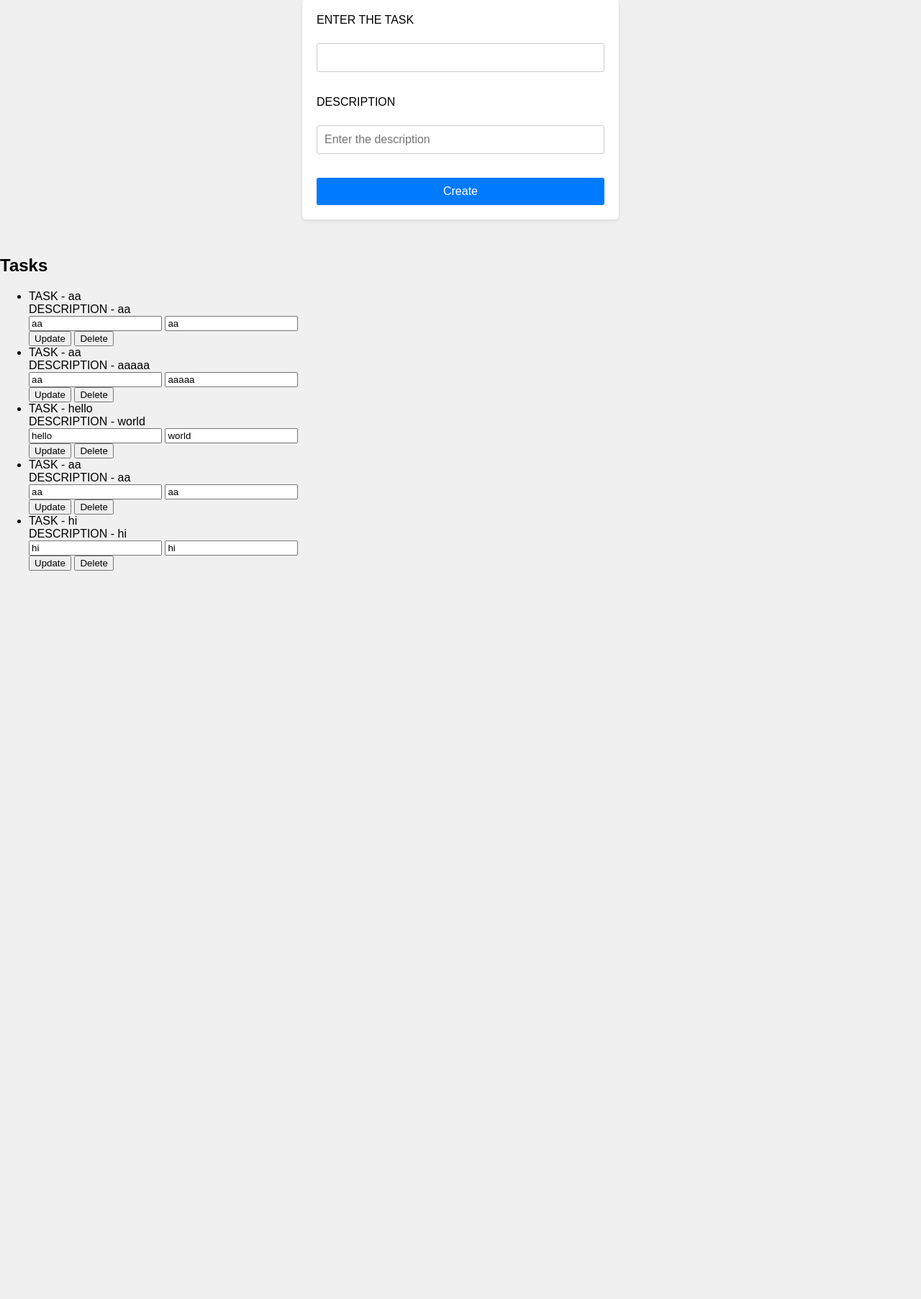
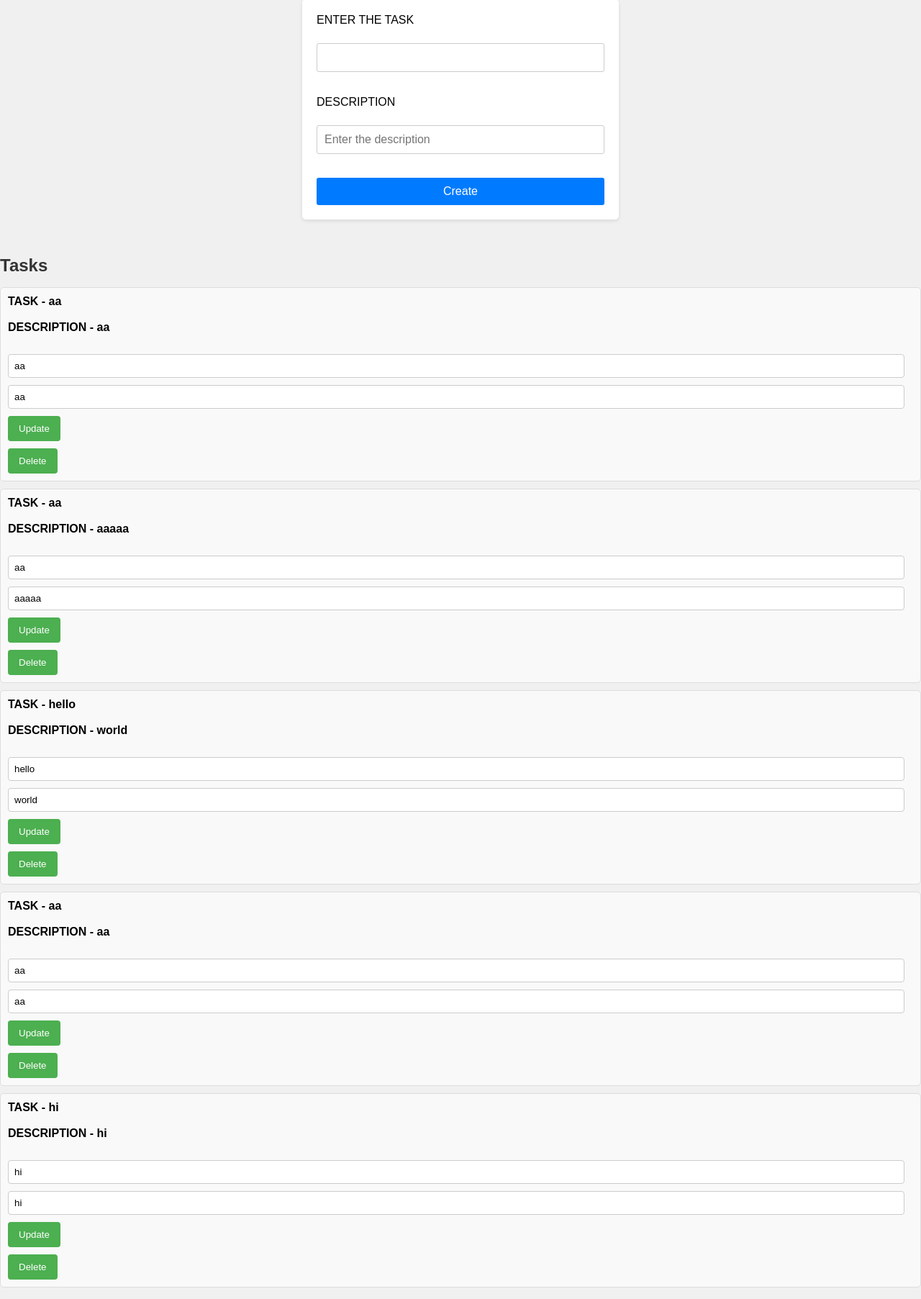
Before and after one commit to aayushsugandhi2703/SQLALCHEMY, a Flask app: page / in a window 1280 px wide. Shown: the part 51-1856 px from the top of the page at 72% size. Before the commit the page ends 844 px from the top, so only its background shows below. Run offline with Flask 3, Linux system fonts and the light colour scheme; data comes from the database, SQL or seed files in the repository.

Commit message:
added the css for files

```diff
--- a/static/style.css
+++ b/static/style.css
@@ -45,3 +45,110 @@ body {
 .container button[type="submit"]:hover {
     background-color: #0056b3;
 }
+
+/* Task list styling */
+.tasks {
+    margin-top: 20px;
+}
+
+.tasks h2 {
+    color: #333;
+    margin-bottom: 10px;
+}
+
+.tasks ul {
+    list-style: none;
+    padding: 0;
+}
+
+.tasks li {
+    background-color: #f9f9f9;
+    border: 1px solid #ddd;
+    border-radius: 5px;
+    margin-bottom: 10px;
+    padding: 10px;
+    display: flex;
+    flex-direction: column;
+}
+
+.tasks label {
+    font-weight: bold;
+}
+
+.tasks form {
+    margin-top: 10px;
+}
+
+.tasks input[type="text"] {
+    margin-bottom: 10px;
+    padding: 8px;
+    border: 1px solid #ccc;
+    border-radius: 4px;
+    width: calc(100% - 20px); /* Adjust width to fit the container */
+}
+
+.tasks button {
+    background-color: #4CAF50;
+    color: white;
+    padding: 10px 15px;
+    border: none;
+    border-radius: 4px;
+    cursor: pointer;
+}
+
+.tasks button:hover {
+    background-color: #45a049;
+}
+
+.tasks form[method="POST"] {
+    display: inline-block;
+    margin-right: 10px;
+}
+
+/* Create form styling */
+.create {
+    margin-bottom: 20px;
+}
+
+.create h2 {
+    color: #333;
+    margin-bottom: 10px;
+}
+
+.create form {
+    display: flex;
+    flex-direction: column;
+}
+
+.create input[type="text"] {
+    margin-bottom: 10px;
+    padding: 8px;
+    border: 1px solid #ccc;
+    border-radius: 4px;
+}
+
+.create button {
+    background-color: #008CBA;
+    color: white;
+    padding: 10px 15px;
+    border: none;
+    border-radius: 4px;
+    cursor: pointer;
+}
+
+.create button:hover {
+    background-color: #007B9A;
+}
+
+/* Flash messages styling */
+.messages {
+    margin-top: 20px;
+}
+
+.message-success {
+    color: green;
+}
+
+.message-error {
+    color: red;
+}
```
